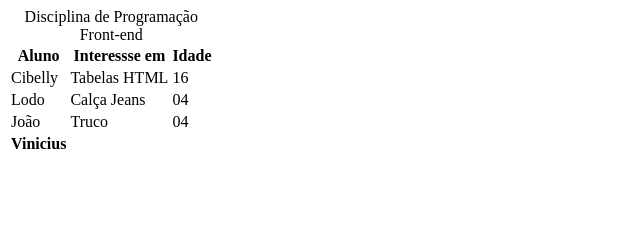
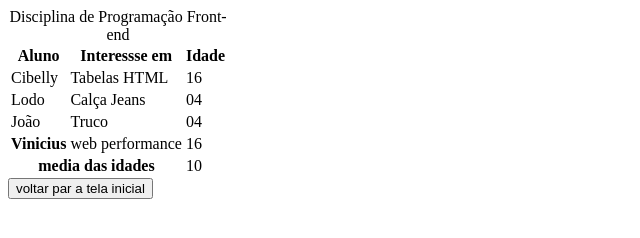
Before and after one commit to marisbx/exerciciosFront, a plain HTML site: page tabela/index.html in a window 1280 px wide. Shown: the whole page, without its empty margins (0-640 px from the left). Drawn offline with Linux system fonts and the light colour scheme.

Commit message:
Complementando

```diff
--- a/tabela/index.html
+++ b/tabela/index.html
@@ -35,8 +35,18 @@
             </tr>
             <tr>
                 <th>Vinicius</th>
+                <td>web performance</td>
+                <td>16</td>
+            </tr>
+        </tbody>
+        <tfoot>
+            <tr>
+                <th colspan="2">media das idades</th>
+                <td>10</td>
+            </tr>
+        </tfoot>
+     </table>
+     <a href="../index.html"><button>voltar par a tela inicial</button></a>
 
-        </tbody>
-    </table>
 </body>
 </html>
```
